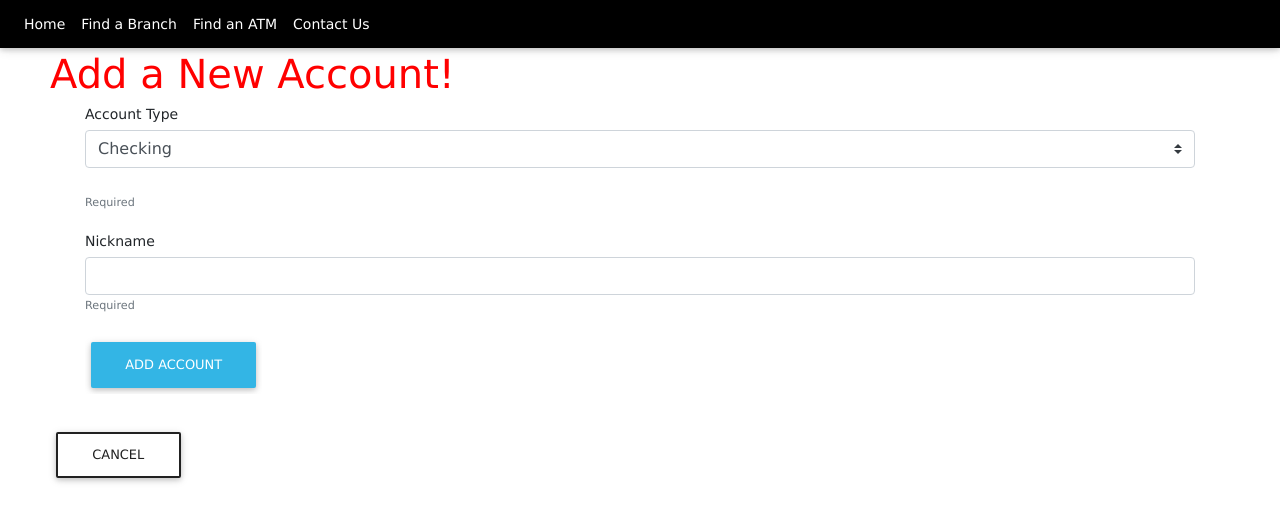
After one commit to emr0327/nessie-sample-project, a Node server app: page /1/accounts/new in a window 1280 px wide. The commit adds this page. Shown: the top 522 px of the page. Run offline with Node 20, Linux system fonts and the light colour scheme; some libraries are stand-ins or nearby versions.

Commit message:
Successfully configured POST route of creating a new account

```diff
--- a/app.js
+++ b/app.js
@@ -3,8 +3,9 @@ let express = require('express');
 let path = require('path');
 let cookieParser = require('cookie-parser');
 let logger = require('morgan');
-let methodOverride = require("method-override");
-var ejsLayouts = require("express-ejs-layouts");
+let methodOverride = require('method-override');
+let ejsLayouts = require('express-ejs-layouts');
+let bodyParser = require('body-parser');
 
 let indexRouter = require('./routes/index');
 let usersRouter = require('./routes/users');
@@ -22,6 +23,8 @@ app.use(cookieParser());
 app.use(express.static(path.join(__dirname, 'public')));
 app.use(methodOverride('_method-override'))
 app.use(ejsLayouts);
+app.use(bodyParser.urlencoded({ extended: true }))
+
 
 app.use('/', indexRouter);
 app.use('/users', usersRouter);
--- a/package.json
+++ b/package.json
@@ -7,6 +7,7 @@
     "start:dev": "nodemon ./bin/www"
   },
   "dependencies": {
+    "body-parser": "^1.18.3",
     "cookie-parser": "~1.4.3",
     "debug": "~2.6.9",
     "dotenv": "^6.2.0",
@@ -16,6 +17,7 @@
     "http-errors": "~1.6.2",
     "method-override": "^3.0.0",
     "morgan": "~1.9.0",
+    "request": "^2.88.0",
     "request-promise-native": "^1.0.7"
   }
 }
--- a/routes/index.js
+++ b/routes/index.js
@@ -53,9 +53,15 @@ router.get('/', function(req, res, next) {
     });
 });
 
+// NEW route
+router.get('/:id/accounts/new', (req, res) => {
+  res.render('new', {
+    customer_id: req.params.id
+  });
+});
+
 // SHOW ROUTE
-router.get("/:id", (req, res) => {
-  // res.send('SHOW ME THE MONEY');
+router.get('/:id', (req, res) => {
   rp({
     "method": "GET",
     "uri": BASE_URL + '/customers/' + req.params.id + '/accounts/',
@@ -66,16 +72,42 @@ router.get("/:id", (req, res) => {
       'User-Agent': 'Request-Promise-Native'
     },
     "json": true
-    })
+  })
     .then(accounts => {
       res.render('show', {
+        customer_id: req.params.id,
         accounts
       });
     })
     .catch(err => {
       // API call failed
-      res.send(err)
+      res.send(err);
     });
 });
 
+// POST route
+router.post('/:id/accounts/new', (req, res) => {
+  req.body.rewards = parseInt(req.body.rewards);
+  req.body.balance = parseInt(req.body.balance);
+  rp({
+    "method": "POST",
+    "uri": BASE_URL + '/customers/' + req.params.id + '/accounts/',
+    "qs": {
+      key: API_KEY_PARAM
+    },
+    "body": req.body,
+    "headers": {
+      'User-Agent': 'Request-Promise-Native',
+      'Content-Type': 'application/json'
+    },
+    "json": true
+  })
+    .then( () => {
+      res.redirect('/' + req.params.id);
+    })
+    .catch(err => {
+      res.send(err);
+  });
+});
+
 module.exports = router;
--- /dev/null
+++ b/views/new.ejs
@@ -0,0 +1,35 @@
+<h1>Add a New Account!</h1>
+
+<form action="/<%= customer_id %>/accounts/new" method="POST">
+  <div class="container">
+    <div class="form-group">
+      <label for="type">Account Type</label>
+      <select name="type" class="form-control browser-default custom-select mb-4">
+        <option value="" disabled>Choose option</option>
+        <option value="Checking" selected>Checking</option>
+        <option value="Savings">Savings</option>
+      </select>
+      <small class="form-text text-muted mb-4">Required</small>
+    </div>
+
+    <div class="form-group">
+      <label for="nickname">Nickname</label>
+      <input class="form-control" type="text" name="nickname">
+      <small class="form-text text-muted mb-4">Required</small>
+    </div>
+
+    <div class="form-group">
+      <input class="form-control" type="hidden" name="rewards" value="0">
+    </div>
+
+    <div class="form-group">
+      <input class="form-control" type="hidden" name="balance" value="0">
+    </div>
+
+    <div class="form-group">
+      <input class="btn btn-info" type="submit" value="Add Account">
+    </div>
+  </div>
+</form>
+<br>
+<a class="btn btn-outline-dark" href="/">Cancel</a>
--- a/views/partials/header.ejs
+++ b/views/partials/header.ejs
@@ -10,10 +10,13 @@
           <a class="nav-link" href="/">Home</a>
         </li>
         <li class="nav-item">
-          <a class="nav-link" href="/">Accounts</a>
+          <a class="nav-link" href="/">Find a Branch</a>
         </li>
         <li class="nav-item">
-          <a class="nav-link" href="">Contact Us</a>
+          <a class="nav-link" href="/">Find an ATM</a>
+        </li>
+        <li class="nav-item">
+          <a class="nav-link" href="/">Contact Us</a>
         </li>
       </ul>
     </div>
--- a/views/show.ejs
+++ b/views/show.ejs
@@ -35,4 +35,4 @@
     <% } %>
   </tbody>
 </table>
-<button type="button" class="btn btn-primary">Create a new account</button>
+<a href="/<%= customer_id %>/accounts/new" role="button" class="btn btn-primary">Create a new account</a>
```
Also changed, not shown: 1 other file.
